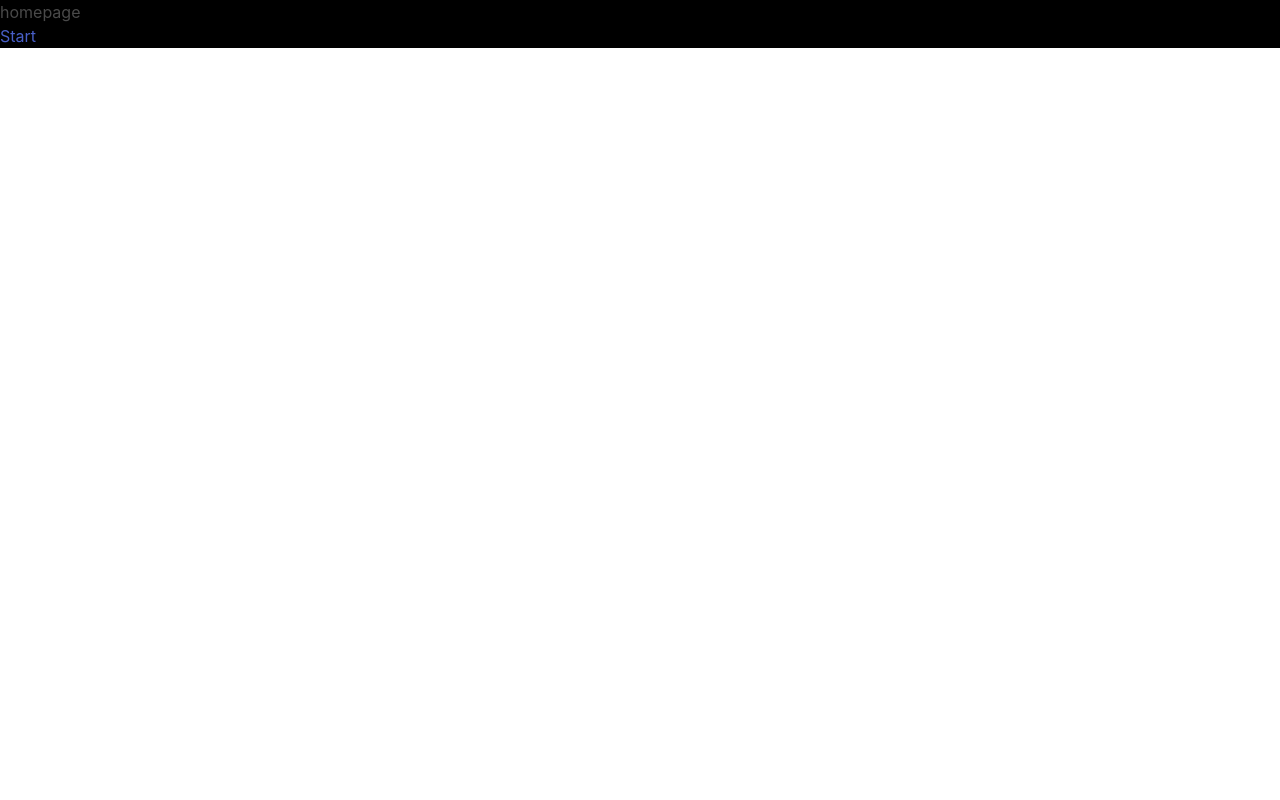
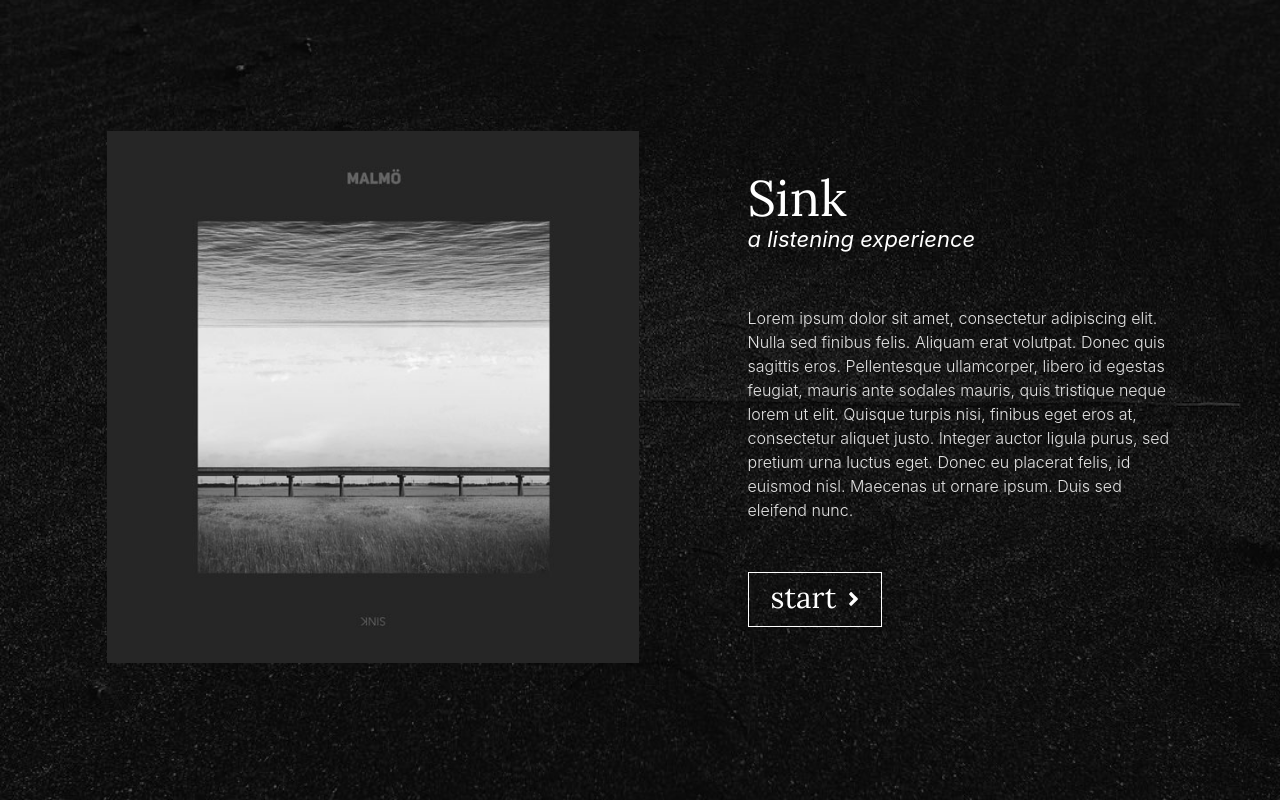
Before and after one commit to dimitri-rob/malmo-sink, a Vue app: page / in a window 1280 px wide. Built offline with nearby package versions, Linux system fonts and the light colour scheme.

Commit message:
Mise en forme homepage

```diff
--- a/src/components/homepage.vue
+++ b/src/components/homepage.vue
@@ -1,20 +1,42 @@
 <template>
   <section class="homepage">
-    <h1>homepage</h1>
-    <nav>
-      <ul>
-        <li>
-          <router-link :to="{ name: 'Chose' }">Start</router-link>
-        </li>
-      </ul>
-    </nav>
+    <div class="hero is-fullheight homepage__container">
+      <div class="columns is-centered is-vcentered">
+        <div class="column is-5">
+          <img src="../assets/sink-artwork.jpg" alt="Malmö Sink EP" />
+        </div>
+        <div class="column is-1"></div>
+        <div class="column is-4">
+          <div class="homepage__content">
+            <h1 class="homepage__title">{{ title }}</h1>
+            <h2 class="homepage__subtitle">{{ subtitle }}</h2>
+            <p class="homepage__intro">{{ intro }}</p>
+            <router-link :to="{ name: 'Chose' }" class="btn btn--icon"
+              >{{ button }}
+              <font-awesome-icon icon="angle-right" />
+            </router-link>
+          </div>
+        </div>
+      </div>
+    </div>
   </section>
 </template>
 
 <script>
-export default {};
+export default {
+  data() {
+    return {
+      title: "Sink",
+      subtitle: "a listening experience",
+      intro:
+        "Lorem ipsum dolor sit amet, consectetur adipiscing elit. Nulla sed finibus felis. Aliquam erat volutpat. Donec quis sagittis eros. Pellentesque ullamcorper, libero id egestas feugiat, mauris ante sodales mauris, quis tristique neque lorem ut elit. Quisque turpis nisi, finibus eget eros at, consectetur aliquet justo. Integer auctor ligula purus, sed pretium urna luctus eget. Donec eu placerat felis, id euismod nisl. Maecenas ut ornare ipsum. Duis sed eleifend nunc.",
+      button: "start"
+    };
+  }
+};
 </script>
 
 <style lang="scss" scoped>
+@import "../css/_variables.scss";
 @import "../css/homepage.scss";
 </style>
--- a/src/css/homepage.scss
+++ b/src/css/homepage.scss
@@ -1,3 +1,49 @@
 .homepage {
-  background: #000;
+  background: #000 url(../assets/page-background.jpg) no-repeat center;
+  background-size: cover;
+  box-sizing: border-box;
+
+  position: relative;
+
+  &::after {
+    content: "";
+    position: absolute;
+    top: 0px;
+    left: 0px;
+    width: 100%;
+    height: 100%;
+    background: rgba($color: #000000, $alpha: 0.6);
+    z-index: 1;
+  }
+
+  &__container {
+    padding: 20px 0px;
+    box-sizing: border-box;
+    justify-content: center;
+    position: relative;
+    z-index: 10;
+  }
+
+  &__title {
+    color: #fff;
+    font-family: $titleFont;
+    font-size: 50rem;
+    font-weight: 400;
+    line-height: 1em;
+  }
+
+  &__subtitle {
+    color: #fff;
+    font-size: 22rem;
+    font-weight: 400;
+    font-style: italic;
+    margin: 0px;
+  }
+
+  &__intro {
+    color: #e4e4e4;
+    margin: 50px 0px;
+    font-size: 16rem;
+    font-weight: 300;
+  }
 }
```
Also changed, not shown: src/assets/page-background.jpg (added), src/assets/sink-artwork.jpg (added).
